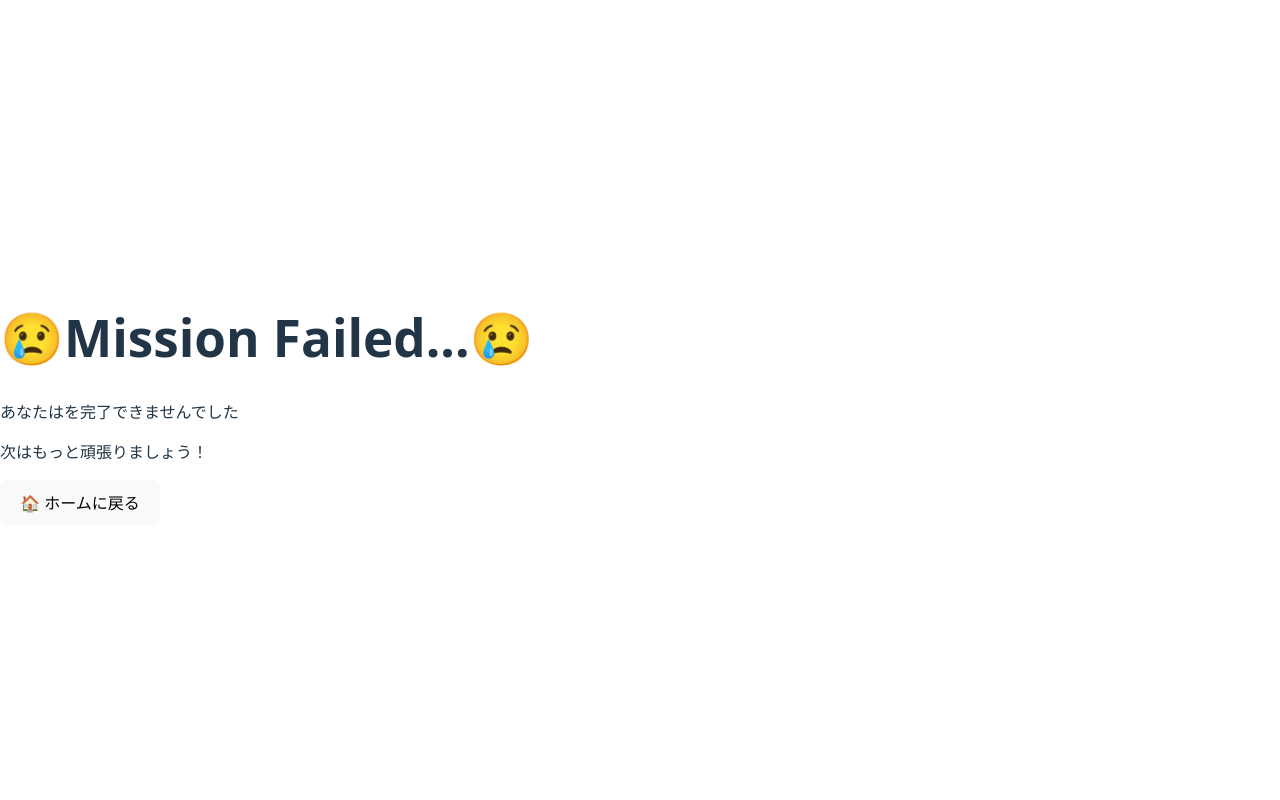
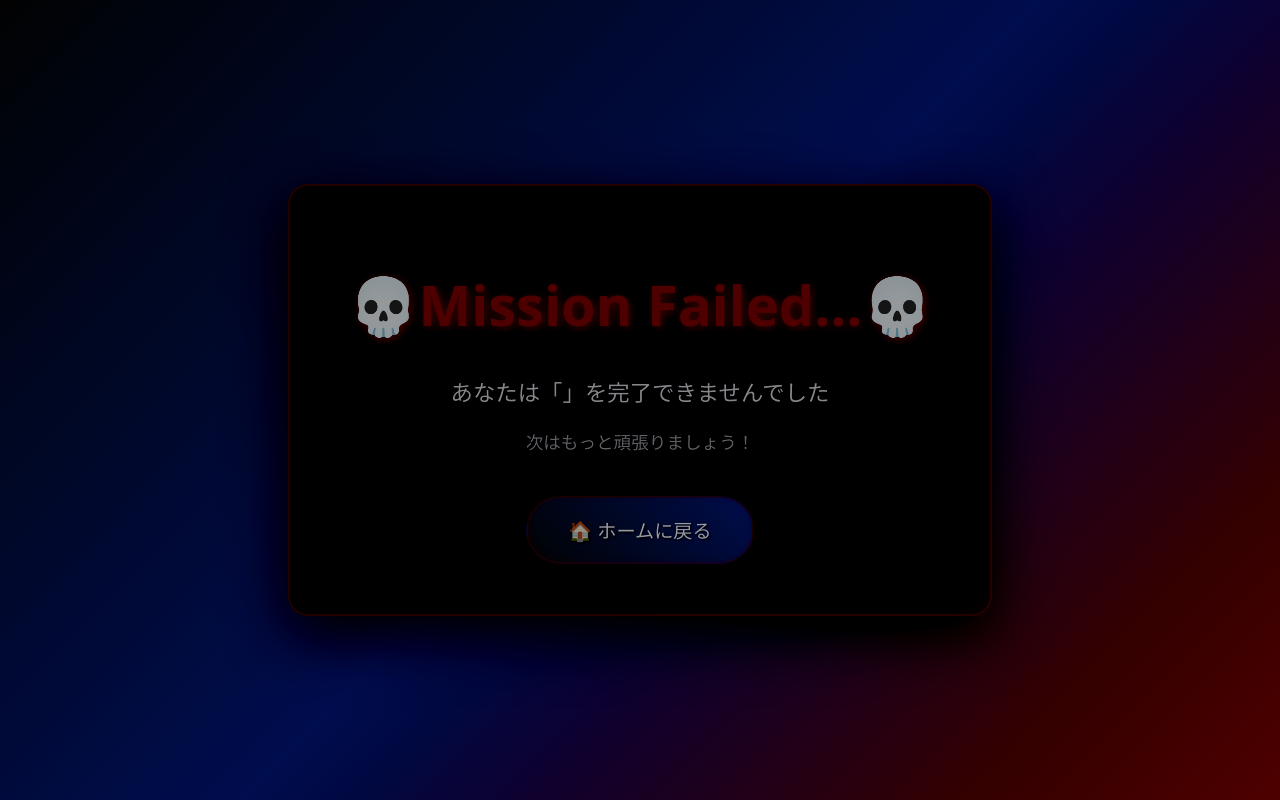
Before and after one commit to rikuto568/1cool-app, a React (Vite) app: page / in a window 1280 px wide. Both pictures are taken after a click on the button "バトル開始！！". Built offline with nearby package versions, Linux system fonts and the light colour scheme; no server answers.

Commit message:
負け画面の装飾

```diff
--- /dev/null
+++ b/src/feature/battleResult/LoseScreen.css
@@ -0,0 +1,163 @@
+.lose-screen {
+  min-height: 100vh;
+  width: 100vw; /* ←画面幅100% */
+  display: flex;
+  justify-content: center; /* ←横方向の中央 */
+  align-items: center; /* ←縦方向の中央 */
+  padding: 20px;
+  margin: 0; /* ←余白リセット */
+  position: relative;
+  box-sizing: border-box;
+
+  /* ↓悲壮感のある暗いグラデーション背景 */
+  background: linear-gradient(135deg, #2c2c2c 0%, #1e3a8a 50%, #8b0000 100%);
+  animation: sadnessFlow 4s ease-in-out infinite alternate;
+}
+
+.lose-content {
+  background: rgba(30, 30, 30, 0.9); /* ↓暗い背景 */
+  border: 2px solid rgba(139, 0, 0, 0.5); /* ↓暗い赤の枠 */
+  border-radius: 20px;
+  padding: 50px;
+  text-align: center; /* ←テキスト中央揃え */
+  box-shadow: 0 20px 60px rgba(0, 0, 0, 0.8),
+    inset 0 0 30px rgba(139, 0, 0, 0.2);
+  max-width: 600px;
+  width: 100%;
+  animation: fadeInSlow 1.5s ease-out;
+}
+
+.lose-title {
+  font-size: 3.5rem;
+  font-weight: bold;
+  color: #8b0000; /* ↓暗い赤 */
+  margin-bottom: 40px;
+  animation: shakeSadness 3s ease-in-out infinite;
+  text-shadow: 2px 2px 10px rgba(139, 0, 0, 0.8), 0 0 20px rgba(139, 0, 0, 0.3);
+  text-align: center;
+}
+
+.lose-details {
+  margin-bottom: 40px;
+  text-align: center;
+}
+
+.task-failed {
+  font-size: 1.4rem;
+  color: rgba(255, 255, 255, 0.8); /* ↓薄い白 */
+  font-weight: 600;
+  margin-bottom: 20px;
+  text-shadow: 1px 1px 5px rgba(0, 0, 0, 0.8);
+  text-align: center;
+}
+
+.encouragement {
+  font-size: 1.1rem;
+  color: rgba(255, 255, 255, 0.6); /* ↓さらに薄い白 */
+  margin-bottom: 0;
+  text-shadow: 1px 1px 3px rgba(0, 0, 0, 0.8);
+  text-align: center;
+}
+
+.home-button {
+  background: linear-gradient(45deg, #2c2c2c, #1e3a8a);
+  color: rgba(255, 255, 255, 0.9);
+  border: 2px solid rgba(139, 0, 0, 0.3);
+  padding: 18px 40px;
+  font-size: 1.2rem;
+  font-weight: bold;
+  border-radius: 50px;
+  cursor: pointer;
+  transition: all 0.3s ease;
+  box-shadow: 0 10px 30px rgba(0, 0, 0, 0.5),
+    inset 0 0 10px rgba(139, 0, 0, 0.1);
+  text-shadow: 1px 1px 2px rgba(0, 0, 0, 0.8);
+  display: block; /* ←ブロック要素に */
+  margin: 0 auto; /* ←自動的に中央配置 */
+}
+
+.home-button:hover {
+  background: linear-gradient(45deg, #1e3a8a, #2c2c2c);
+  border-color: rgba(139, 0, 0, 0.6);
+  transform: translateY(-3px);
+  box-shadow: 0 15px 40px rgba(0, 0, 0, 0.7),
+    inset 0 0 15px rgba(139, 0, 0, 0.2);
+  color: rgba(255, 255, 255, 1);
+}
+
+.home-button:active {
+  transform: translateY(-1px);
+}
+
+/* アニメーション */
+@keyframes sadnessFlow {
+  0% {
+    filter: brightness(0.8) contrast(1.1);
+  }
+  100% {
+    filter: brightness(0.6) contrast(1.3);
+  }
+}
+
+@keyframes fadeInSlow {
+  0% {
+    transform: scale(0.9) translateY(30px);
+    opacity: 0;
+  }
+  100% {
+    transform: scale(1) translateY(0);
+    opacity: 1;
+  }
+}
+
+@keyframes shakeSadness {
+  0%,
+  100% {
+    transform: translateX(0);
+  }
+  25% {
+    transform: translateX(-2px);
+  }
+  75% {
+    transform: translateX(2px);
+  }
+}
+
+/* レスポンシブ対応 */
+@media (max-width: 768px) {
+  .lose-content {
+    padding: 30px;
+  }
+
+  .lose-title {
+    font-size: 2.8rem;
+  }
+
+  .task-failed {
+    font-size: 1.2rem;
+  }
+
+  .home-button {
+    padding: 15px 30px;
+    font-size: 1.1rem;
+  }
+}
+
+@media (max-width: 480px) {
+  .lose-content {
+    padding: 20px;
+  }
+
+  .lose-title {
+    font-size: 2.2rem;
+  }
+
+  .task-failed {
+    font-size: 1.1rem;
+  }
+
+  .home-button {
+    padding: 12px 25px;
+    font-size: 1rem;
+  }
+}
--- a/src/feature/battleResult/LoseScreen.jsx
+++ b/src/feature/battleResult/LoseScreen.jsx
@@ -1,12 +1,20 @@
 import React from "react";
-
+import "./LoseScreen.css";
 function LoseScreen({ task, resetGame }) {
   return (
     <div className="lose-screen">
-      <h1>😢Mission Failed...😢</h1>
-      <p>あなたは{task}を完了できませんでした</p>
-      <p>次はもっと頑張りましょう！</p>
-      <button onClick={resetGame}>🏠 ホームに戻る</button>
+      <div className="lose-content">
+        <h1 className="lose-title">💀Mission Failed...💀</h1>
+        <div className="lose-details">
+          <p className="task-failed">
+            あなたは「{task}」を完了できませんでした
+          </p>
+          <p className="encouragement">次はもっと頑張りましょう！</p>
+        </div>
+        <button className="home-button" onClick={resetGame}>
+          🏠 ホームに戻る
+        </button>
+      </div>
     </div>
   );
 }
```
